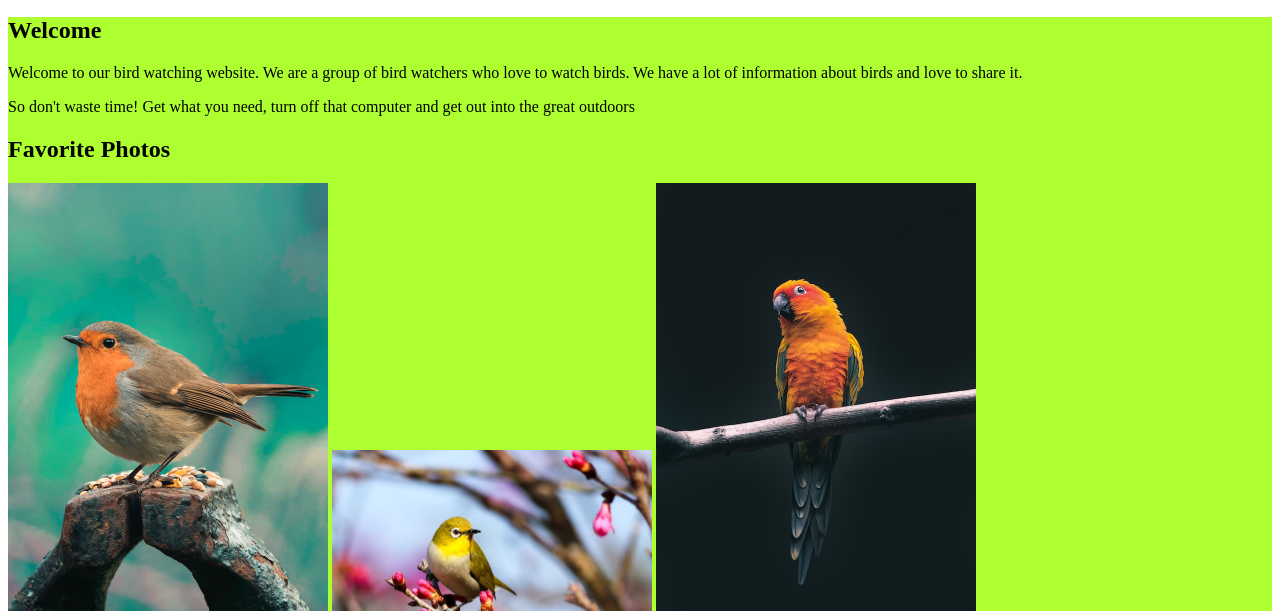
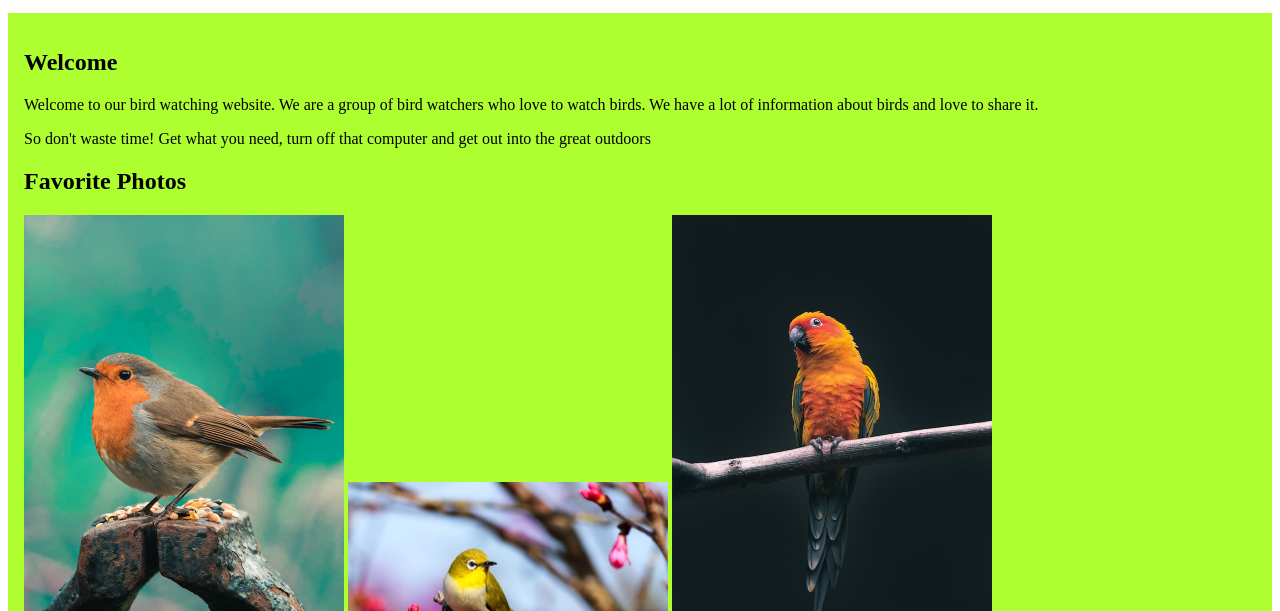
Before and after one commit to Claim-Academy/BirdWatching, a plain HTML site: page index.html in a window 1280 px wide. Shown: the part 189-800 px from the top of the page. Drawn offline with Linux system fonts and the light colour scheme.

Commit message:
Add margin/padding to main

```diff
--- a/style.css
+++ b/style.css
@@ -44,3 +44,8 @@ nav a {
 nav a:hover {
   background-color: darkgoldenrod;
 }
+
+main {
+  margin: 1rem 0;
+  padding: 1rem;
+}
```
